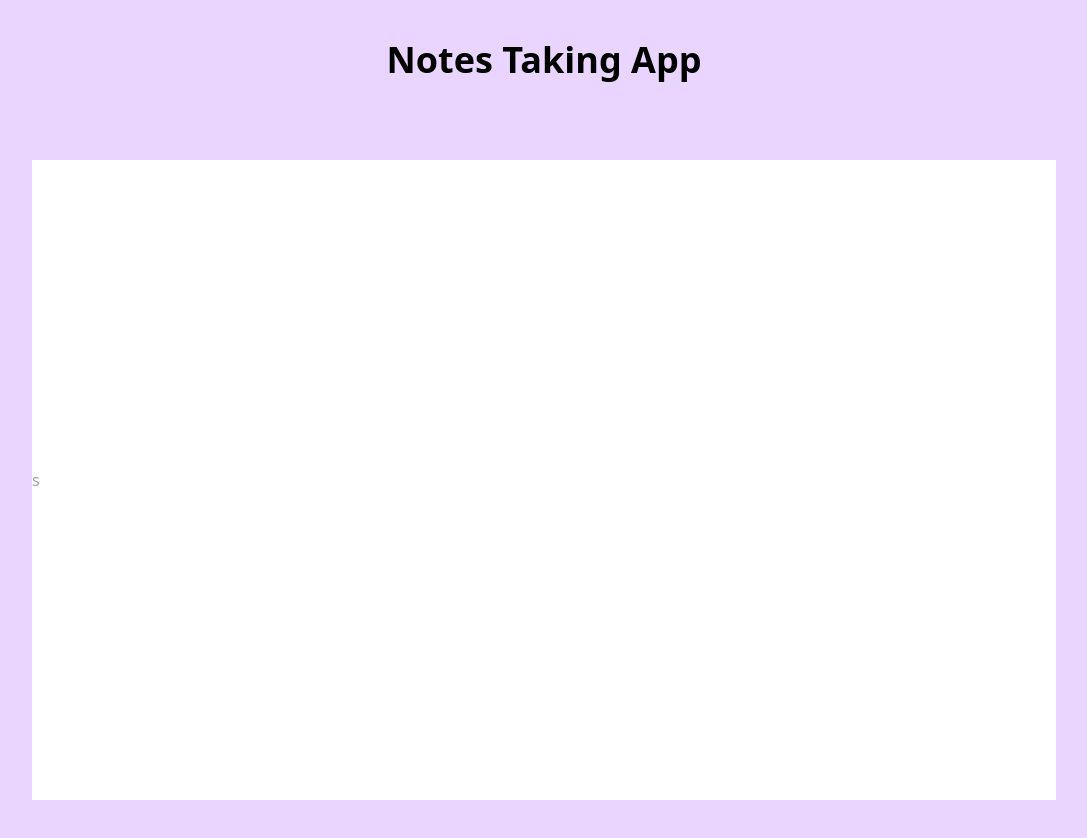
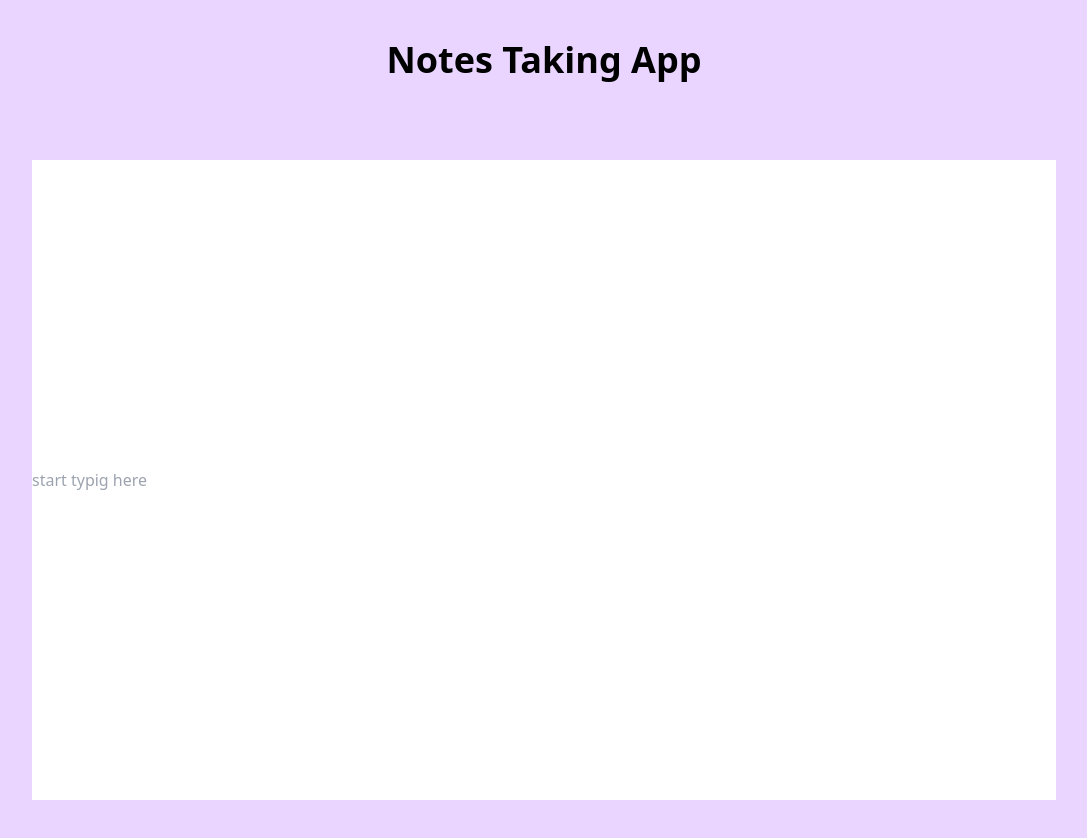
Before and after one commit to anujtaywade/notes-taking-app, a React (Vite) app: page /defaultNotepage in a window 1280 px wide. Shown: the top 838 px of the page, without its empty margins (96-1183 px from the left). Built offline with nearby package versions, Linux system fonts and the light colour scheme.

Commit message:
Update defaultNotepage.jsx

```diff
--- a/src/components/defaultNotepage.jsx
+++ b/src/components/defaultNotepage.jsx
@@ -12,7 +12,7 @@ const DefaultNotepage = () => {
         <input
         className='w-4/5 h-4/5'
         type="text"
-        placeholder='s'
+        placeholder='start typig here'
           />
      </div>
     </div>
```
